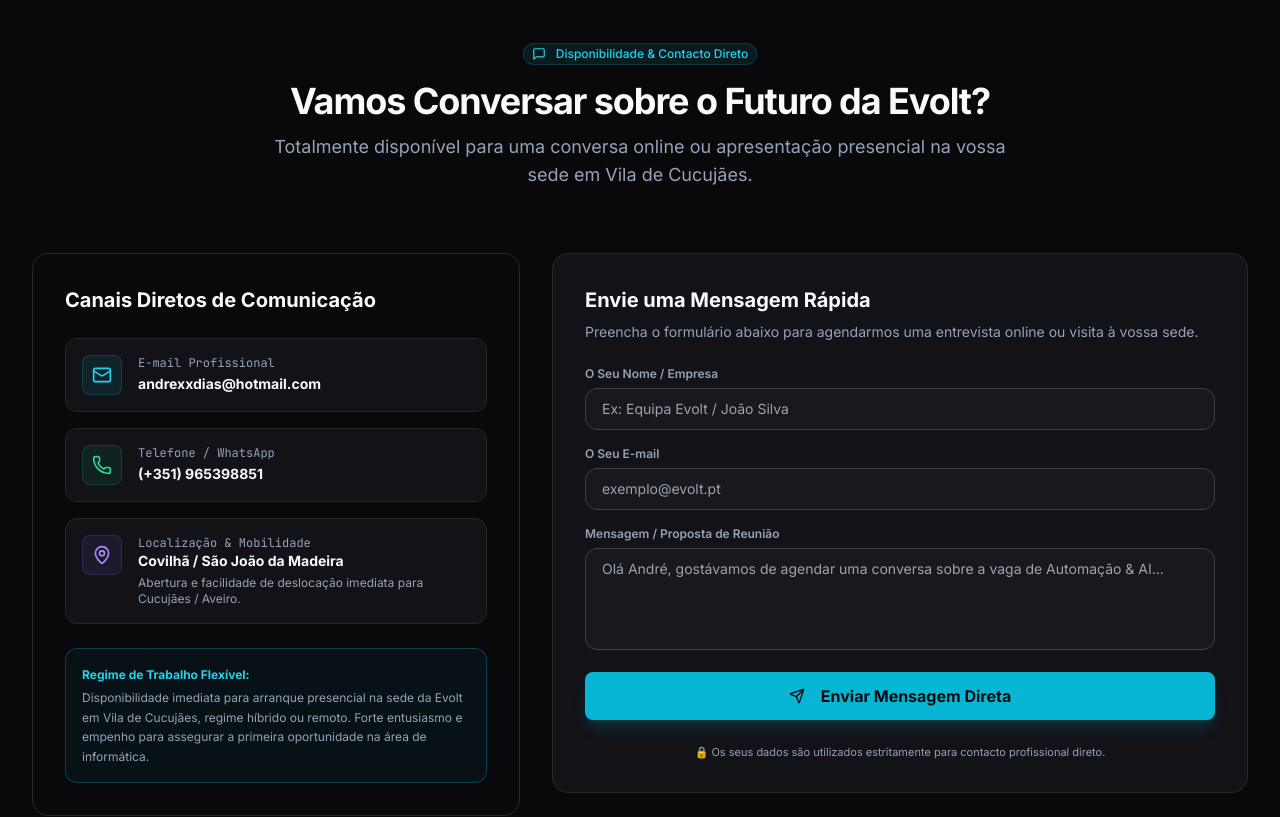
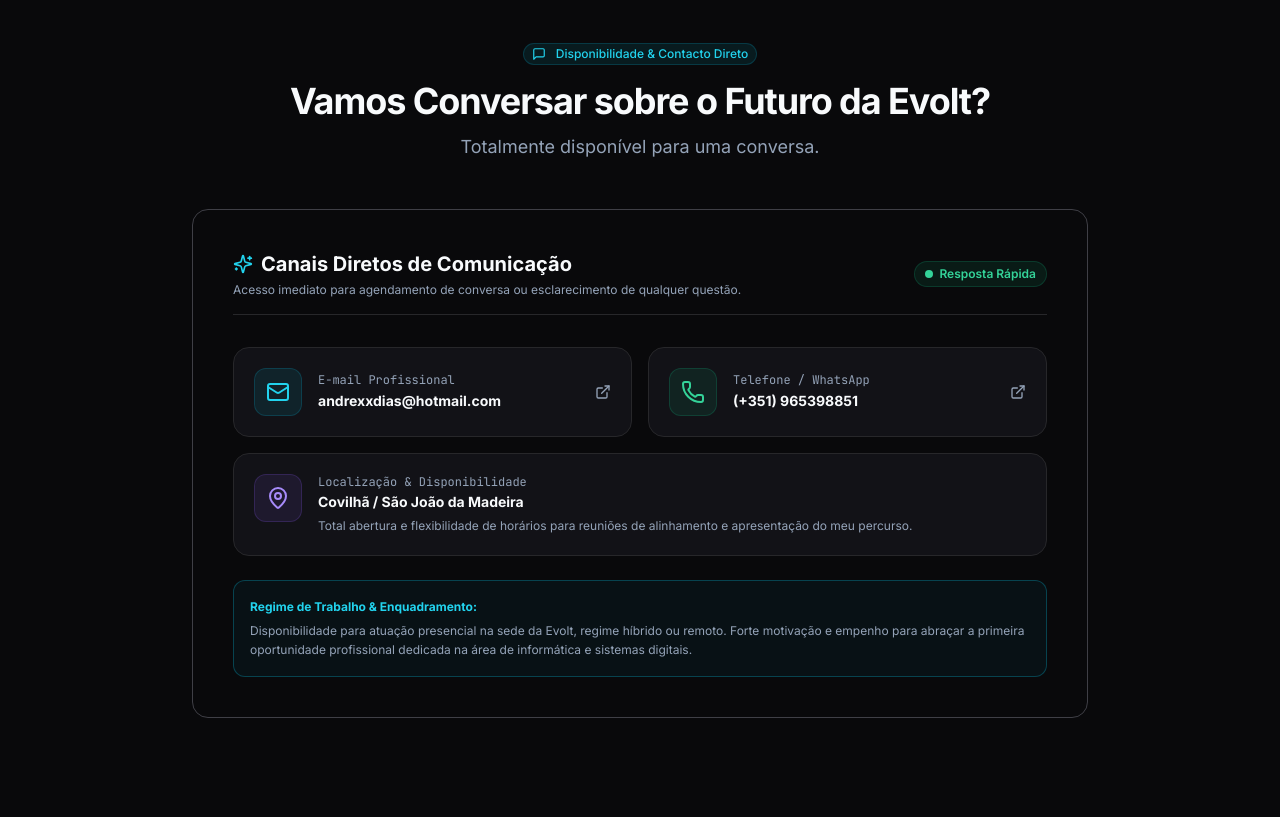
Before and after one commit to andyoliveiraa/website-evolt, a React (Vite) app: page / in a window 1280 px wide. Shown: the part 7060-7877 px from the top of the page. Built offline with nearby package versions, Linux system fonts and the light colour scheme; the HTML template or start-up script is replaced by a standard one.

Commit message:
refactor: remover formulario de contacto e simplificar subtitulo de disponibilidade

```diff
--- a/src/components/sections/ContactSection.tsx
+++ b/src/components/sections/ContactSection.tsx
@@ -1,35 +1,13 @@
-import * as React from "react";
-import { Mail, Phone, MapPin, Send, MessageSquare, CheckCircle } from "lucide-react";
-import { Button } from "../ui/Button";
+import { Mail, Phone, MapPin, MessageSquare, ExternalLink, Sparkles } from "lucide-react";
 import { Card } from "../ui/Card";
 import { Badge } from "../ui/Badge";
 import { CANDIDATE } from "../../data/candidateData";
 
 export function ContactSection() {
-  const [name, setName] = React.useState("");
-  const [email, setEmail] = React.useState("");
-  const [message, setMessage] = React.useState("");
-  const [isSent, setIsSent] = React.useState(false);
-  const [isSubmitting, setIsSubmitting] = React.useState(false);
-
-  const handleSubmit = (e: React.FormEvent) => {
-    e.preventDefault();
-    setIsSubmitting(true);
-
-    // Simulate sending message
-    setTimeout(() => {
-      setIsSubmitting(false);
-      setIsSent(true);
-      setName("");
-      setEmail("");
-      setMessage("");
-    }, 800);
-  };
-
   return (
     <section id="contacto" className="py-20 px-4 sm:px-6 lg:px-8 max-w-7xl mx-auto">
       {/* Section Header */}
-      <div className="flex flex-col items-center text-center max-w-3xl mx-auto mb-16">
+      <div className="flex flex-col items-center text-center max-w-3xl mx-auto mb-12">
         <Badge variant="cyan" size="sm">
           <MessageSquare className="w-3.5 h-3.5 mr-1" aria-hidden="true" />
           Disponibilidade & Contacto Direto
@@ -38,25 +16,38 @@ export function ContactSection() {
           Vamos Conversar sobre o Futuro da Evolt?
         </h2>
         <p className="text-text-muted mt-3 text-base sm:text-lg leading-relaxed max-w-[65ch]">
-          Totalmente disponível para uma conversa online ou apresentação presencial na vossa sede em Vila de Cucujães.
+          Totalmente disponível para uma conversa.
         </p>
       </div>
 
-      <div className="grid grid-cols-1 lg:grid-cols-12 gap-8">
-        {/* Contact Info Card (5 cols) */}
-        <div className="lg:col-span-5 space-y-6">
-          <Card glow="cyan" className="p-6 sm:p-8 bg-surface-raised/70">
-            <h3 className="text-xl font-bold text-text-main mb-6">
+      {/* Centered Direct Contact Channels */}
+      <div className="max-w-4xl mx-auto">
+        <Card glow="cyan" className="p-6 sm:p-10 bg-surface-raised/70 border-border-strong">
+          <div className="flex items-center justify-between mb-8 pb-4 border-b border-border-subtle">
+            <div>
+              <h3 className="text-xl font-bold text-text-main flex items-center gap-2">
+                <Sparkles className="w-5 h-5 text-cyan-400" aria-hidden="true" />
                 Canais Diretos de Comunicação
               </h3>
+              <p className="text-xs text-text-muted mt-1">
+                Acesso imediato para agendamento de conversa ou esclarecimento de qualquer questão.
+              </p>
+            </div>
+            <span className="hidden sm:inline-flex items-center gap-1.5 text-xs text-emerald-400 font-semibold px-2.5 py-1 rounded-full bg-emerald-500/10 border border-emerald-500/20">
+              <span className="w-2 h-2 rounded-full bg-emerald-400 animate-pulse" />
+              Resposta Rápida
+            </span>
+          </div>
 
-            <div className="space-y-4">
+          <div className="grid grid-cols-1 md:grid-cols-2 gap-4">
+            {/* Email Channel */}
             <a
               href={`mailto:${CANDIDATE.email}`}
-                className="flex items-center gap-4 p-4 rounded-xl bg-surface border border-border-subtle hover:border-cyan-400 transition-colors group"
+              className="flex items-center justify-between p-5 rounded-2xl bg-surface border border-border-subtle hover:border-cyan-400 hover:shadow-lg hover:shadow-cyan-500/5 transition-all group"
             >
-                <div className="w-10 h-10 rounded-lg bg-cyan-500/10 border border-cyan-500/20 flex items-center justify-center text-cyan-400 group-hover:scale-110 transition-transform">
-                  <Mail className="w-5 h-5" aria-hidden="true" />
+              <div className="flex items-center gap-4">
+                <div className="w-12 h-12 rounded-xl bg-cyan-500/10 border border-cyan-500/20 flex items-center justify-center text-cyan-400 group-hover:scale-110 transition-transform">
+                  <Mail className="w-6 h-6" aria-hidden="true" />
                 </div>
                 <div>
                   <span className="text-xs text-text-muted block font-mono">E-mail Profissional</span>
@@ -64,14 +55,18 @@ export function ContactSection() {
                     {CANDIDATE.email}
                   </span>
                 </div>
+              </div>
+              <ExternalLink className="w-4 h-4 text-text-muted group-hover:text-cyan-400 transition-colors shrink-0" aria-hidden="true" />
             </a>
 
+            {/* Phone Channel */}
             <a
               href={`tel:${CANDIDATE.phone.replace(/[^0-9+]/g, "")}`}
-                className="flex items-center gap-4 p-4 rounded-xl bg-surface border border-border-subtle hover:border-emerald-400 transition-colors group"
+              className="flex items-center justify-between p-5 rounded-2xl bg-surface border border-border-subtle hover:border-emerald-400 hover:shadow-lg hover:shadow-emerald-500/5 transition-all group"
             >
-                <div className="w-10 h-10 rounded-lg bg-emerald-500/10 border border-emerald-500/20 flex items-center justify-center text-emerald-400 group-hover:scale-110 transition-transform">
-                  <Phone className="w-5 h-5" aria-hidden="true" />
+              <div className="flex items-center gap-4">
+                <div className="w-12 h-12 rounded-xl bg-emerald-500/10 border border-emerald-500/20 flex items-center justify-center text-emerald-400 group-hover:scale-110 transition-transform">
+                  <Phone className="w-6 h-6" aria-hidden="true" />
                 </div>
                 <div>
                   <span className="text-xs text-text-muted block font-mono">Telefone / WhatsApp</span>
@@ -79,124 +74,33 @@ export function ContactSection() {
                     {CANDIDATE.phone}
                   </span>
                 </div>
+              </div>
+              <ExternalLink className="w-4 h-4 text-text-muted group-hover:text-emerald-400 transition-colors shrink-0" aria-hidden="true" />
             </a>
+          </div>
 
-              <div className="flex items-start gap-4 p-4 rounded-xl bg-surface border border-border-subtle">
-                <div className="w-10 h-10 rounded-lg bg-violet-500/10 border border-violet-500/20 flex items-center justify-center text-violet-400 shrink-0">
-                  <MapPin className="w-5 h-5" aria-hidden="true" />
+          {/* Location & Mobility Details */}
+          <div className="mt-4 p-5 rounded-2xl bg-surface border border-border-subtle flex items-start gap-4">
+            <div className="w-12 h-12 rounded-xl bg-violet-500/10 border border-violet-500/20 flex items-center justify-center text-violet-400 shrink-0">
+              <MapPin className="w-6 h-6" aria-hidden="true" />
             </div>
             <div>
-                  <span className="text-xs text-text-muted block font-mono">Localização & Mobilidade</span>
-                  <span className="text-sm font-bold text-text-main block">
+              <span className="text-xs text-text-muted block font-mono">Localização & Disponibilidade</span>
+              <span className="text-sm font-bold text-text-main block mt-0.5">
                 Covilhã / São João da Madeira
               </span>
-                  <span className="text-xs text-text-muted mt-1 block">
-                    Abertura e facilidade de deslocação imediata para Cucujães / Aveiro.
-                  </span>
-                </div>
+              <p className="text-xs text-text-muted mt-1 leading-relaxed">
+                Total abertura e flexibilidade de horários para reuniões de alinhamento e apresentação do meu percurso.
+              </p>
             </div>
           </div>
 
-            {/* Regime Note Callout */}
+          {/* Flexible Work Regime Callout */}
           <div className="mt-6 p-4 rounded-xl bg-cyan-950/20 border border-cyan-500/30 text-xs leading-relaxed text-text-muted">
-              <span className="font-bold text-cyan-400 block mb-1">Regime de Trabalho Flexível:</span>
-              Disponibilidade imediata para arranque presencial na sede da Evolt em Vila de Cucujães, regime híbrido ou
-              remoto. Forte entusiasmo e empenho para assegurar a primeira oportunidade na área de informática.
+            <strong className="text-cyan-400 block mb-1">Regime de Trabalho & Enquadramento:</strong>
+            Disponibilidade para atuação presencial na sede da Evolt, regime híbrido ou remoto. Forte motivação e empenho para abraçar a primeira oportunidade profissional dedicada na área de informática e sistemas digitais.
           </div>
         </Card>
-        </div>
-
-        {/* Message Form (7 cols) */}
-        <div className="lg:col-span-7">
-          <Card className="p-6 sm:p-8 bg-surface">
-            <h3 className="text-xl font-bold text-text-main mb-2">
-              Envie uma Mensagem Rápida
-            </h3>
-            <p className="text-sm text-text-muted mb-6">
-              Preencha o formulário abaixo para agendarmos uma entrevista online ou visita à vossa sede.
-            </p>
-
-            {isSent ? (
-              <div className="p-6 rounded-2xl bg-emerald-950/20 border border-emerald-500/40 text-center animate-fade-in">
-                <CheckCircle className="w-12 h-12 text-emerald-400 mx-auto mb-3" aria-hidden="true" />
-                <h4 className="text-lg font-bold text-text-main">Mensagem Registada!</h4>
-                <p className="text-sm text-text-muted mt-2 max-w-md mx-auto">
-                  Obrigado pelo contacto. Responderei com a máxima brevidade via e-mail ou telefone.
-                </p>
-                <Button
-                  variant="secondary"
-                  size="sm"
-                  className="mt-4"
-                  onClick={() => setIsSent(false)}
-                >
-                  Enviar Outra Mensagem
-                </Button>
-              </div>
-            ) : (
-              <form onSubmit={handleSubmit} className="space-y-4">
-                <div>
-                  <label htmlFor="name-input" className="block text-xs font-semibold text-text-muted mb-1.5">
-                    O Seu Nome / Empresa
-                  </label>
-                  <input
-                    id="name-input"
-                    type="text"
-                    required
-                    value={name}
-                    onChange={(e) => setName(e.target.value)}
-                    placeholder="Ex: Equipa Evolt / João Silva"
-                    className="w-full bg-surface-raised border border-border-strong rounded-xl px-4 py-2.5 text-sm text-text-main placeholder:text-text-muted/60 focus:outline-none focus:ring-2 focus:ring-cyan-400"
-                  />
-                </div>
-
-                <div>
-                  <label htmlFor="email-input" className="block text-xs font-semibold text-text-muted mb-1.5">
-                    O Seu E-mail
-                  </label>
-                  <input
-                    id="email-input"
-                    type="email"
-                    required
-                    value={email}
-                    onChange={(e) => setEmail(e.target.value)}
-                    placeholder="exemplo@evolt.pt"
-                    className="w-full bg-surface-raised border border-border-strong rounded-xl px-4 py-2.5 text-sm text-text-main placeholder:text-text-muted/60 focus:outline-none focus:ring-2 focus:ring-cyan-400"
-                  />
-                </div>
-
-                <div>
-                  <label htmlFor="message-input" className="block text-xs font-semibold text-text-muted mb-1.5">
-                    Mensagem / Proposta de Reunião
-                  </label>
-                  <textarea
-                    id="message-input"
-                    rows={4}
-                    required
-                    value={message}
-                    onChange={(e) => setMessage(e.target.value)}
-                    placeholder="Olá André, gostávamos de agendar uma conversa sobre a vaga de Automação & AI..."
-                    className="w-full bg-surface-raised border border-border-strong rounded-xl px-4 py-2.5 text-sm text-text-main placeholder:text-text-muted/60 focus:outline-none focus:ring-2 focus:ring-cyan-400 resize-none"
-                  />
-                </div>
-
-                <Button
-                  type="submit"
-                  variant="cyan"
-                  size="lg"
-                  isLoading={isSubmitting}
-                  className="w-full justify-center"
-                >
-                  <Send className="w-4 h-4 mr-2" aria-hidden="true" />
-                  Enviar Mensagem Direta
-                </Button>
-
-                <p className="text-[11px] text-text-muted text-center pt-2">
-                  🔒 Os seus dados são utilizados estritamente para contacto profissional direto.
-                </p>
-              </form>
-            )}
-          </Card>
-        </div>
       </div>
     </section>
   );
```
Lines whose indentation alone changed are shown as unchanged.
